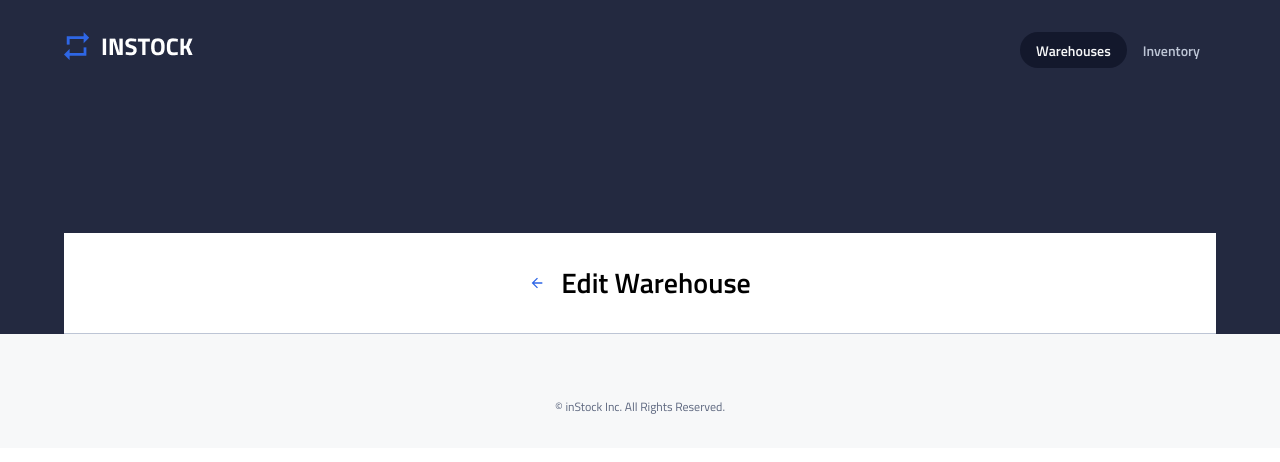
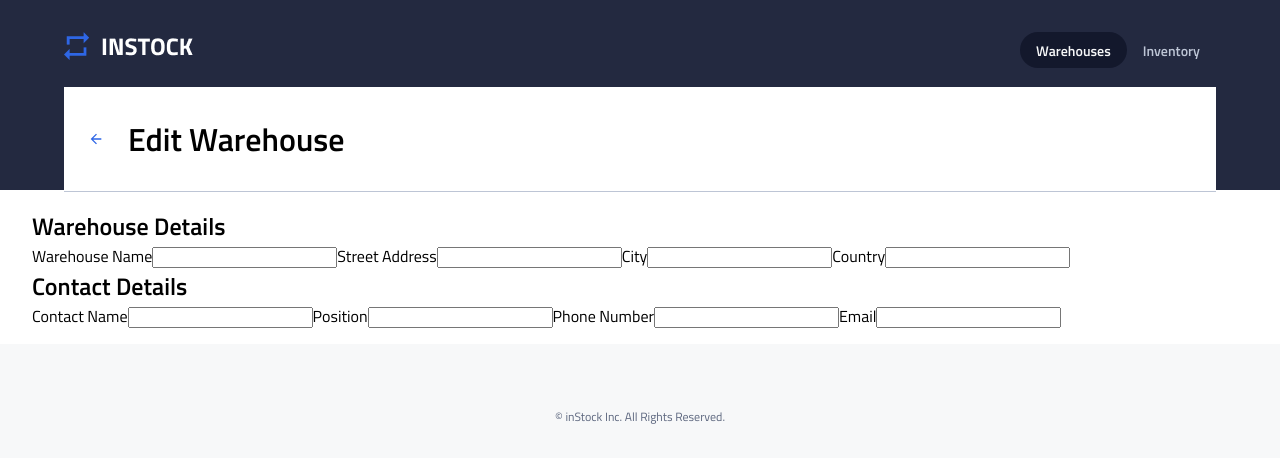
Before and after one commit to jacky-ui/InStock-BrainStation-Client, a React (Create React App) app: page /warehouse/1/edit in a window 1280 px wide. Shown: the top 462 px of the page. Built offline with nearby package versions, Linux system fonts and the light colour scheme.

Commit message:
Translated vh to rem and basic form html structure

```diff
--- a/src/components/Header/Header.scss
+++ b/src/components/Header/Header.scss
@@ -8,18 +8,19 @@
     align-items: center;
     padding: 0 1rem;
     // height: 20vh;
-    height: 42vh;
+    height: 12.25rem;
     @include tablet{
         flex-direction: row;
         justify-content: space-between;
         align-items: flex-start;
         padding: 2rem;
         // height: 18vh;
+        height: 11.81rem;
     }
 
     @include desktop{
         padding: 2rem 4rem;
-        height: 42vh;
+        height: 11.86rem;
     }
 
     &__logo{
--- a/src/components/PageSubHeader/PageSubHeader.scss
+++ b/src/components/PageSubHeader/PageSubHeader.scss
@@ -3,9 +3,9 @@
 
 .subheader {
     display: flex;
-    justify-content: center;
+    justify-content: flex-start;
     padding: 1.5rem 0;
-    margin: 0 1rem 0 1rem;
+    margin: 0 1rem;
     border-bottom: $border-divider;
     background-color: $White;
     @include tablet {
@@ -16,22 +16,25 @@
         padding: 2rem 0;
     }
     &__title {
-        @include page-header-mobile
+        @include page-header-mobile;
+        @include tablet {
+            @include page-header-desktop;
+        }
 
     }
     &__arrow {
         width: 1rem;
         height: 1rem;
         align-self: center;
-        margin-right: 1rem;
+        margin: 0 1rem;
         @include tablet{
-            @include page-header-desktop
+            margin: 0 1.5rem;
         }
     }
     &-style {
         margin-top: -3.75rem;
         @include tablet {
-            margin-top: -5.75rem;
+            margin-top: -5.5rem;
         }
         @include desktop {
             margin-top: -6.45rem;
--- a/src/components/WarehouseForm/WarehouseForm.js
+++ b/src/components/WarehouseForm/WarehouseForm.js
@@ -3,14 +3,69 @@ import React from 'react';
 
 function WarehouseForm({ warehouse }) {
     return (
-        <section>
+        <section className='form'>
             <form>
                 <div className='form-left'>
-                    <h2 className='form__title'></h2>
+                    <h2 className='form__title'>Warehouse Details</h2>
+                    <label>
+                        Warehouse Name
+                        <input
+                        type="text"
+                        name="name"
+                        ></input>
+                    </label>
+                    <label>
+                        Street Address
+                        <input
+                        type="text"
+                        name="address"
+                        ></input>
+                    </label>
+                    <label>
+                        City
+                        <input
+                        type="text"
+                        name="city"
+                        ></input>
+                    </label>
+                    <label>
+                        Country
+                        <input
+                        type="text"
+                        name="country"
+                        ></input>
+                    </label>
                 </div>
                 <div className='form-right'>
                     <h2 className='form__title'>Contact Details</h2>
-
+                    <label>
+                        Contact Name
+                        <input
+                        type="text"
+                        name="contactName"
+                        ></input>
+                    </label>
+                    <label>
+                        Position
+                        <input
+                        type="text"
+                        name="contactPosition"
+                        ></input>
+                    </label>
+                    <label>
+                        Phone Number
+                        <input
+                        type="text"
+                        name="contactPhone"
+                        ></input>
+                    </label>
+                    <label>
+                        Email
+                        <input
+                        type="text"
+                        name="contactEmail"
+                        ></input>
+                    </label>
                 </div>
                 <div className='form-btns'>
 
--- a/src/components/WarehouseForm/WarehouseForm.scss
+++ b/src/components/WarehouseForm/WarehouseForm.scss
@@ -1,2 +1,7 @@
 @use '../../styles/partials/mixins' as *;
 @use '../../styles/partials/variables' as *;
+
+.form {
+    margin: 1rem;
+    padding: 0 1rem;
+}
--- a/src/pages/EditWarehousePage/EditWarehousePage.js
+++ b/src/pages/EditWarehousePage/EditWarehousePage.js
@@ -1,6 +1,7 @@
 import './EditWarehousePage.scss';
 import React, { Component } from 'react';
 import PageSubHeader from '../../components/PageSubHeader/PageSubHeader';
+import WarehouseForm from '../../components/WarehouseForm/WarehouseForm';
 
 class EditWarehousePage extends Component {
     state = {
@@ -13,6 +14,7 @@ class EditWarehousePage extends Component {
         return(
             <main>
                 <PageSubHeader pageTitle={this.state.pageTitle}/>
+                <WarehouseForm />
             </main>
         );
     }
```
